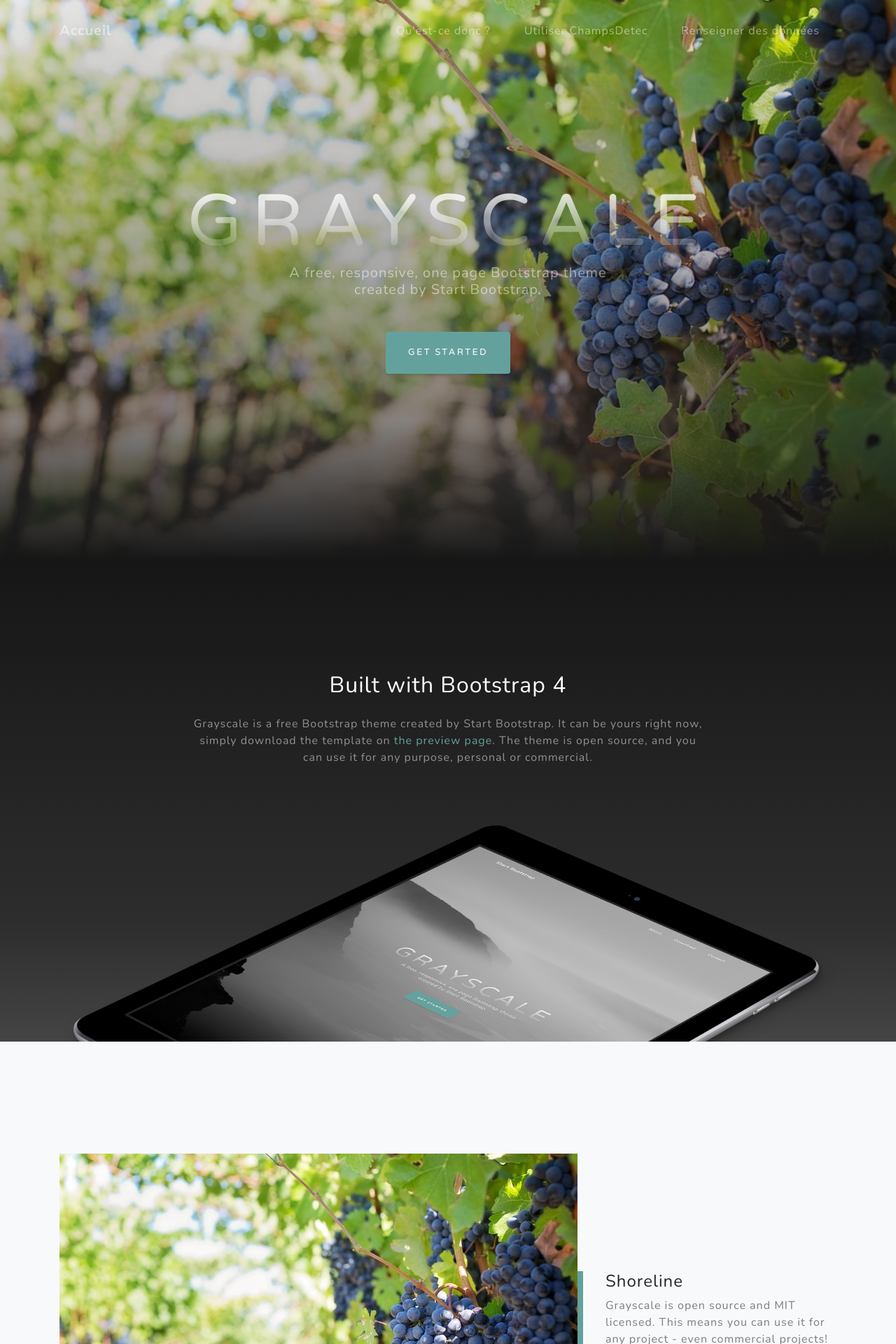
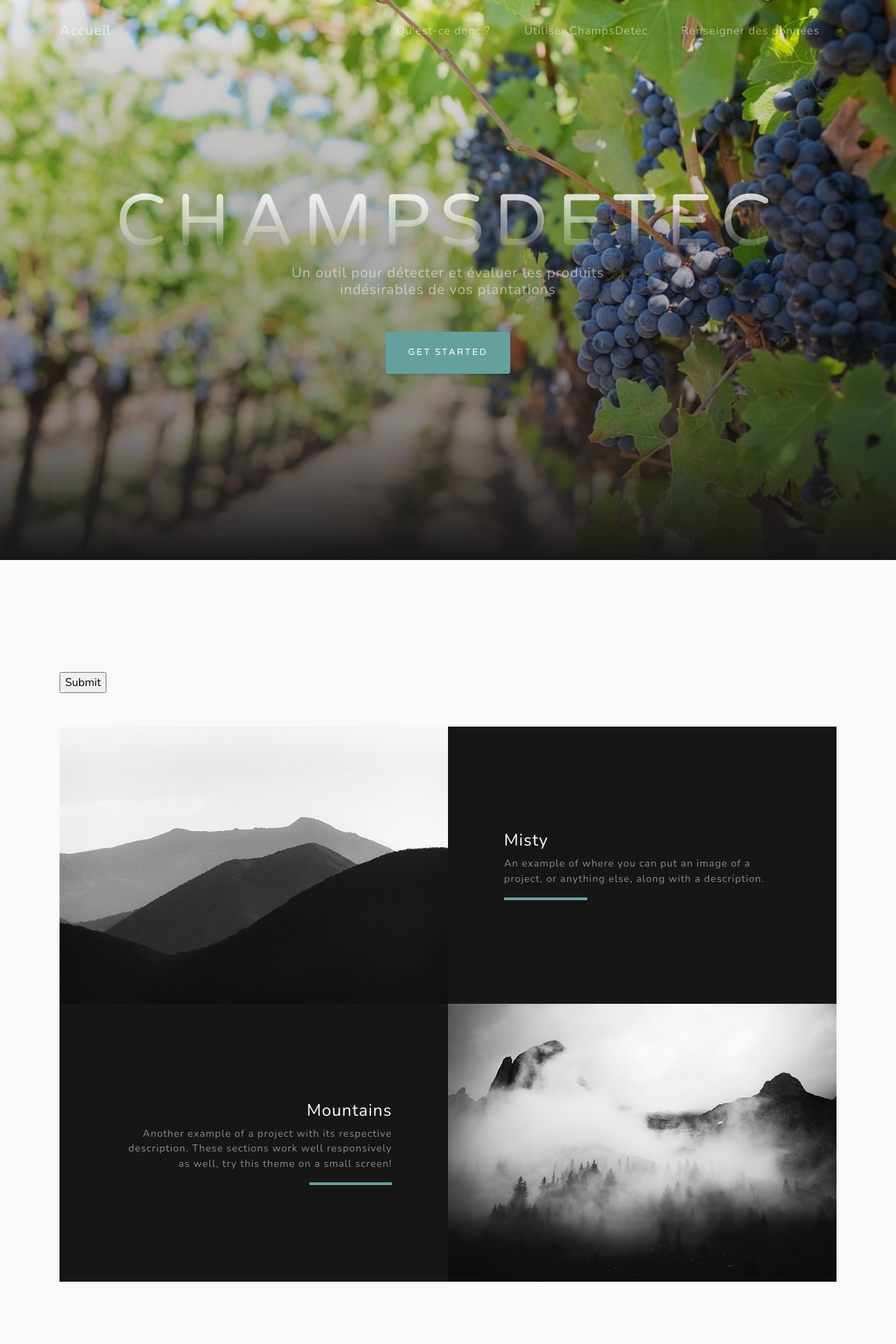
Before and after one commit to Ultrae/ChampsDetect, a Django app: page /user/ in a window 1280 px wide. Shown: the top 1920 px of the page at 70% size. Run offline with Django 3.2, Linux system fonts and the light colour scheme; some libraries are stand-ins or nearby versions.

Commit message:
[USER] Basic form with Django

```diff
--- a/website/user/templates/user/index.html
+++ b/website/user/templates/user/index.html
@@ -65,32 +65,14 @@
 <header class="masthead">
     <div class="container d-flex h-100 align-items-center">
         <div class="mx-auto text-center">
-            <h1 class="mx-auto my-0 text-uppercase">Grayscale</h1>
-            <h2 class="text-white-50 mx-auto mt-2 mb-5">A free, responsive, one
-                page Bootstrap theme created by Start Bootstrap.</h2>
+            <h1 class="mx-auto my-0 text-uppercase">Champsdetec</h1>
+            <h2 class="text-white-50 mx-auto mt-2 mb-5">Un outil pour détecter
+                et évaluer les produits indésirables de vos plantations</h2>
             <a href="#about" class="btn btn-primary js-scroll-trigger">Get
                 Started</a>
         </div>
     </div>
 </header>
-
-<!-- About Section -->
-<section id="about" class="about-section text-center">
-    <div class="container">
-        <div class="row">
-            <div class="col-lg-8 mx-auto">
-                <h2 class="text-white mb-4">Built with Bootstrap 4</h2>
-                <p class="text-white-50">Grayscale is a free Bootstrap theme
-                    created by Start Bootstrap. It can be yours right now,
-                    simply download the template on
-                    <a href="http://startbootstrap.com/template-overviews/grayscale/">the
-                        preview page</a>. The theme is open source, and you can
-                    use it for any purpose, personal or commercial.</p>
-            </div>
-        </div>
-        <img src="img/ipad.png" class="img-fluid" alt="">
-    </div>
-</section>
 
 <!-- Projects Section -->
 <section id="projects" class="projects-section bg-light">
@@ -98,19 +80,11 @@
 
         <!-- Featured Project Row -->
         <div class="row align-items-center no-gutters mb-4 mb-lg-5">
-            <div class="col-xl-8 col-lg-7">
-                <img class="img-fluid mb-3 mb-lg-0" src="img/bg-masthead.jpg"
-                     alt="">
-            </div>
-            <div class="col-xl-4 col-lg-5">
-                <div class="featured-text text-center text-lg-left">
-                    <h4>Shoreline</h4>
-                    <p class="text-black-50 mb-0">Grayscale is open source and
-                        MIT licensed. This means you can use it for any project
-                        - even commercial projects! Download it, customize it,
-                        and publish your website!</p>
-                </div>
-            </div>
+            <form action="{% url 'user:your-name' %}" method="post">
+                {% csrf_token %}
+                {{ form }}
+                <input type="submit" value="Submit">
+            </form>
         </div>
 
         <!-- Project One Row -->
--- a/website/user/views.py
+++ b/website/user/views.py
@@ -1,7 +1,20 @@
 from django.shortcuts import render
-from django.http import HttpResponse
+from django.http import HttpResponseRedirect
 from django.template import loader
 
+from .forms import UserForm
 
 def index(request):
     return render(request, 'user/index.html')
+
+def get_name(request):
+    if request.method == 'POST':
+        print("IF")
+        form = UserForm(request.POST)
+        if form.is_valid():
+            return render(request, 'user/index.html')
+    else:
+
+        print("ELSE")
+        form = UserForm()
+    return render(request, 'user/index.html', {'form': form})
```
